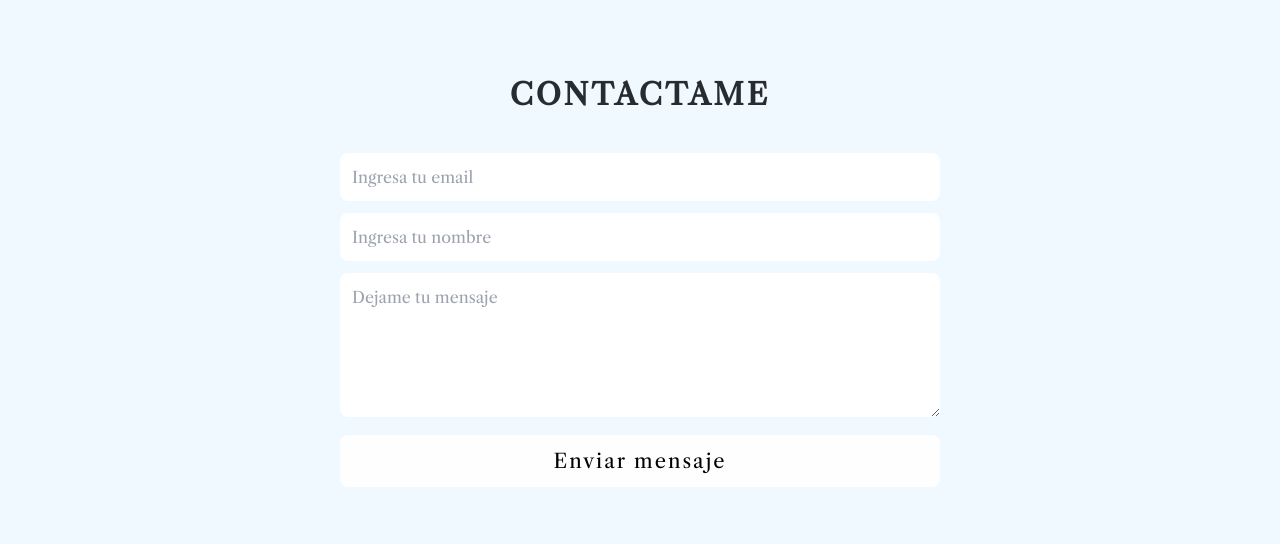
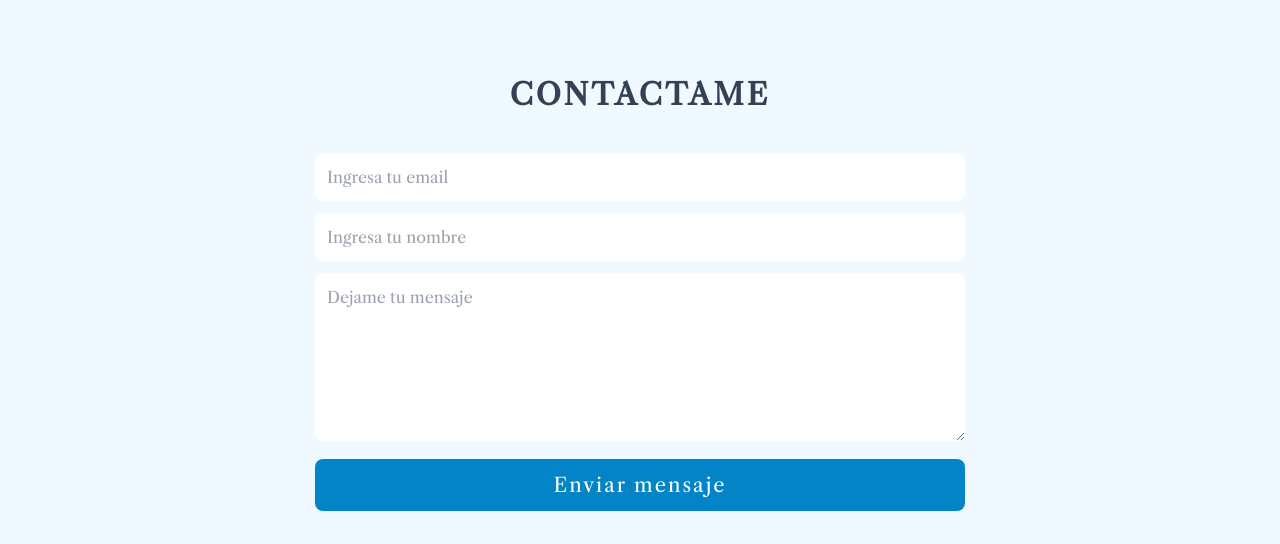
Before and after one commit to eruedasanchez/my-portfolio-tailwind, a website: page dist/index.html in a window 1280 px wide. Shown: the part 1858-2402 px from the top of the page. Drawn offline with nearby package versions, Linux system fonts and the light colour scheme.

Commit message:
Change colors and styles in form section

```diff
--- a/dist/index.html
+++ b/dist/index.html
@@ -193,22 +193,21 @@
                 </div>
             </div>
         </section>
-
-        <!-- SECCION CONTACTOS -->
-        <h3 class="text-3xl text-darkblue dark:text-white mt-12 mb-10 px-10 font-bold tracking-widest text-center ease-out duration-500">CONTACTAME</h3>
-        <section class="flex flex-col w-[90%] m-auto">
-            <form action="" class="w-[90%] md:max-w-[600px] m-auto">
+        <!-- SECCION CONTACTO -->
+        <h2 class="text-3xl text-slate-700 text-center font-bold tracking-widest mt-8 mb-10 ease-out duration-500 dark:text-white">CONTACTAME</h2>
+        <section class="w-[90%] flex flex-col m-auto">
+            <form action="" class="w-[90%] md:max-w-[650px] m-auto">
                 <div>
-                    <input placeholder="Ingresa tu email" type="email" name="email" id="email" class="p-3 w-full rounded-lg focus:outline-none focus:ring focus:ring-blue-400"> <!-- focus:ring = cuando se clickea, se aplica un borde de color azul en el boton de escritura -->
+                    <input placeholder="Ingresa tu email" type="email" name="email" id="email" class="w-full text-black rounded-lg p-3 focus:outline-none focus:ring focus:ring-text-sky-500  dark:focus:ring-text-sky-300"> <!-- focus:ring = cuando se clickea, se aplica un borde de color azul en el boton de escritura -->
                 </div>
                 <div class="py-3">
-                    <input placeholder="Ingresa tu nombre" type="text" name="nombre" id="nombre" class="p-3 w-full rounded-lg focus:outline-none focus:ring focus:ring-blue-400">
+                    <input placeholder="Ingresa tu nombre" type="text" name="nombre" id="nombre" class="w-full text-black rounded-lg p-3 focus:outline-none focus:ring focus:ring-text-sky-500 dark:focus:ring-text-sky-300">
                 </div>
                 <div>
-                    <textarea placeholder="Dejame tu mensaje" name="mensaje" id="mensaje" rows="5" class="p-3 w-full rounded-lg focus:outline-none focus:ring focus:ring-blue-400"></textarea>
+                    <textarea placeholder="Dejame tu mensaje" name="mensaje" id="mensaje" rows="6" class="w-full text-black rounded-lg p-3 focus:outline-none focus:ring focus:ring-text-sky-500 dark:focus:ring-text-sky-300"></textarea>
                 </div>
                 <div class="my-3">
-                    <button class="bg-semiwhite text-black p-3 w-full rounded-lg text-xl tracking-widest">Enviar mensaje</button>
+                    <button class="w-full bg-sky-600 text-white text-xl tracking-widest p-3 rounded-lg hover:text-sky-200">Enviar mensaje</button>
                 </div>
             </form>
         </section>
```
Also changed, not shown: dist/output.css.
